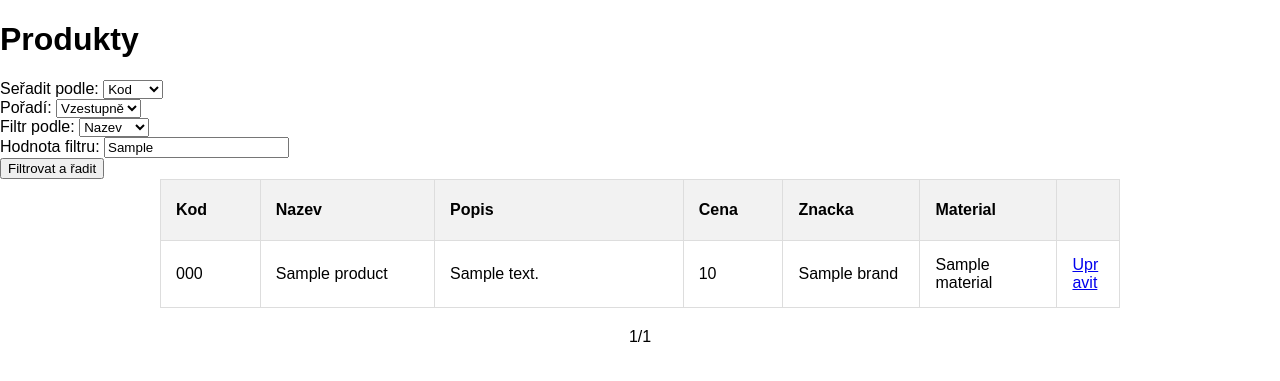
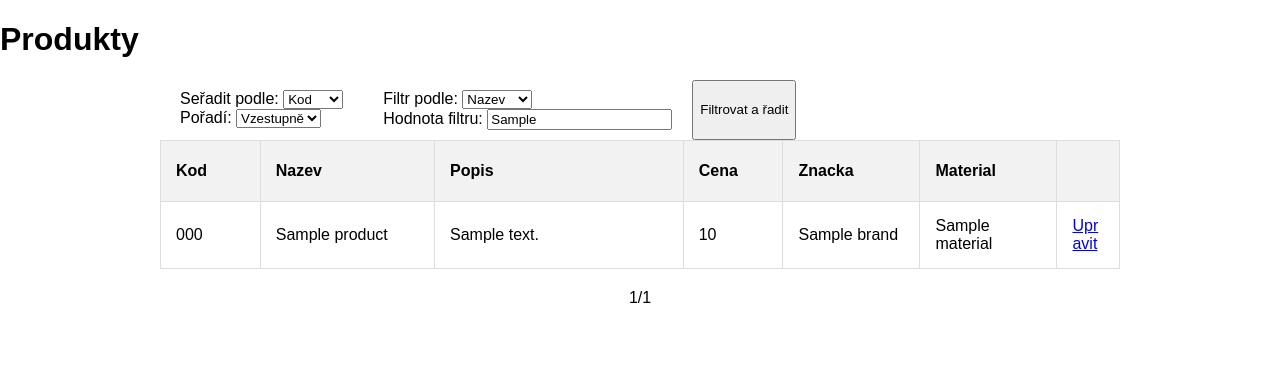
Before and after one commit to OndraMarek/testovaci_zadani, a Symfony app: template templates/product/index.html.twig in a window 1280 px wide. Shown: the top 381 px of the page. Run offline with Twig, Linux system fonts and the light colour scheme; the template is opened without the code that fills it: most values are stand-ins (such as "Sample title", 1, 10 or a date in 2020); style sheets or scripts are compiled from the project's sources; some libraries are stand-ins or nearby versions.

Commit message:
Add sorting and filtering options to product listing form with updated styles

```diff
--- a/assets/styles/app.css
+++ b/assets/styles/app.css
@@ -117,3 +117,17 @@ textarea {
   border-radius: 5px;
   background-color: #f9f9f9;
 }
+
+.sort-ipnut,
+.filter-input {
+  padding: 10px 20px 10px 20px;
+  display: flex;
+  flex-direction: column;
+}
+
+.sort-filter-form {
+  margin: 0 auto;
+  display: flex;
+
+  width: 75%;
+}
--- a/templates/product/index.html.twig
+++ b/templates/product/index.html.twig
@@ -6,7 +6,8 @@
 
 <h1>Produkty</h1>
 
-<form method="get" action="{{ path('product_index') }}" class="sort-form">
+<form method="get" action="{{ path('product_index') }}" class="sort-filter-form">
+    <div class="sort-ipnut">
         <div>
             <label for="sort">Seřadit podle:</label>
             <select name="sort" id="sort">
@@ -22,7 +23,8 @@
                 <option value="DESC" {% if order == 'DESC' %}selected{% endif %}>Sestupně</option>
             </select>
         </div>
-
+    </div>
+    <div class="filter-input">
         <div>
             <label for="filter_field">Filtr podle:</label>
             <select name="filter_field" id="filter_field">
@@ -36,7 +38,7 @@
             <label for="filter_value">Hodnota filtru:</label>
             <input type="text" name="filter_value" id="filter_value" value="{{ filter_value }}">
         </div>
-
+    </div>
     <button type="submit">Filtrovat a řadit</button>
 </form>
 
```
Lines whose indentation alone changed are shown as unchanged.
